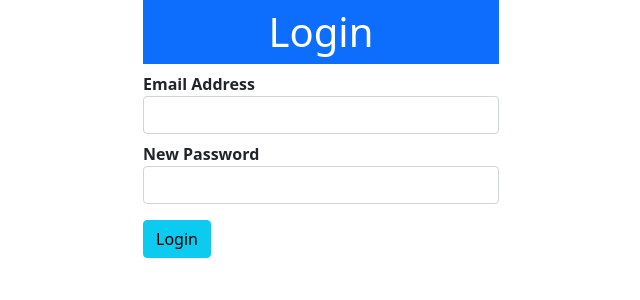
After one commit to mahjabeen-a/CoviSafe, a Flask app: page /login in a window 1280 px wide. The commit adds this page. Shown: the top 300 px of the page, without its empty margins (319-959 px from the left). Run offline with Flask 2, Linux system fonts and the light colour scheme; some libraries are stand-ins or nearby versions.

Commit message:
added login

```diff
--- a/shop/admin/forms.py
+++ b/shop/admin/forms.py
@@ -10,3 +10,7 @@ class RegistrationForm(Form):
         validators.EqualTo('confirm', message='Passwords must match')
     ])
     confirm = PasswordField('Repeat Password')
+
+class LoginForm(Form):
+    email = StringField('Email Address', [validators.Length(min=6, max=35), validators.Email()])
+    password = PasswordField('New Password', [validators.DataRequired()])
--- a/shop/admin/routes.py
+++ b/shop/admin/routes.py
@@ -1,10 +1,10 @@
 from flask import render_template,session, request, redirect, url_for, flash
 from shop import app, db, bcrypt
-from .forms import RegistrationForm
+from .forms import RegistrationForm, LoginForm
 from .models import User
 
-@app.route('/')
-def home():
+@app.route('/admin')
+def admin():
     return render_template('admin/index.html', title='Admin Page')
 
 @app.route('/register', methods=['GET', 'POST'])
@@ -19,3 +19,17 @@ def register():
         flash(f'Welcome {form.name.data} ! Thanks for registering', 'success')
         return redirect(url_for('home'))
     return render_template('admin/register.html', form=form, title="Registration Page")
+
+
+@app.route('/login', methods=['GET','POST'])
+def login():
+    form = LoginForm(request.form)
+    if request.method == 'POST' and form.validate():
+        user = User.query.filter_by(email=form.email.data).first()
+        if user and bcrypt.check_password_hash(user.password, form.password.data):
+            session['email'] = form.email.data
+            flash(f'Welcome {form.email.data} ! You are loggedin now','success')
+            return redirect(request.args.get('next') or url_for('admin'))
+        else:
+            flash('Wrong email or password', 'danger')
+    return render_template('admin/login.html',title='Login page',form=form)
--- /dev/null
+++ b/shop/templates/_messages.html
@@ -0,0 +1,9 @@
+{% with messages = get_flashed_messages(with_categories=true) %}
+{% if messages %}
+<ul class=flashes>
+    {% for category, message in messages %}
+    <li class="alert alert-{{ category }}">{{ message }}</li>
+    {% endfor %}
+</ul>
+{% endif %}
+{% endwith %}
--- /dev/null
+++ b/shop/templates/admin/login.html
@@ -0,0 +1,23 @@
+<!-- Login page html-->
+{% extends "layout.html" %}
+
+{% block content %}
+
+<div class="container">
+    {% from "_formhelpers.html" import render_field %}
+    <div class="row">
+        <div class="col-md-4"></div>
+        <div class="col-md-4">
+            <div class="text-center h1 text-white bg-primary p-2">Login</div>
+            {% include '_messages.html' %}
+            <form method="post" enctype="multipart/form-data">
+                <div>
+                    {{ render_field(form.email, class="form-control") }}
+                    {{ render_field(form.password, class="form-control") }}
+                </div>
+                <p><input type=submit value="Login" class="btn btn-info mt-2"></p>
+            </form>
+        </div>
+        <div class="col-md-4"></div>
+    </div>
+    {% endblock content %}
--- a/shop/templates/admin/register.html
+++ b/shop/templates/admin/register.html
@@ -4,6 +4,7 @@
 {% block content %}
 <div class="text-center h1">Register</div>
 <div class="container">
+    {% include '_messages.html' %}
     {% from "_formhelpers.html" import render_field %}
     <form method="post" enctype="multipart/form-data">
         <div>
```
Also changed, not shown: shop/templates/admin/index.html (+2 -10 lines).
